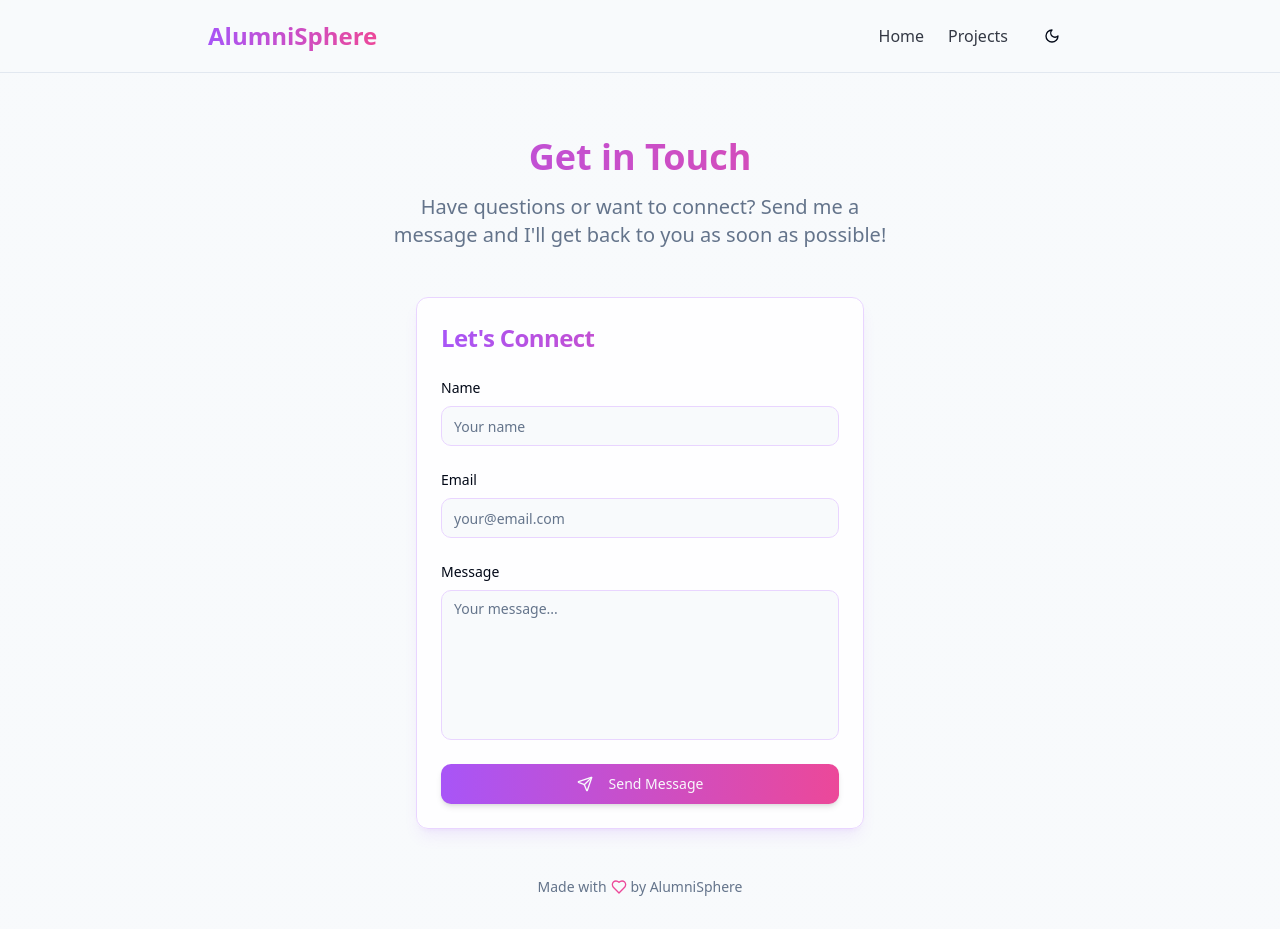
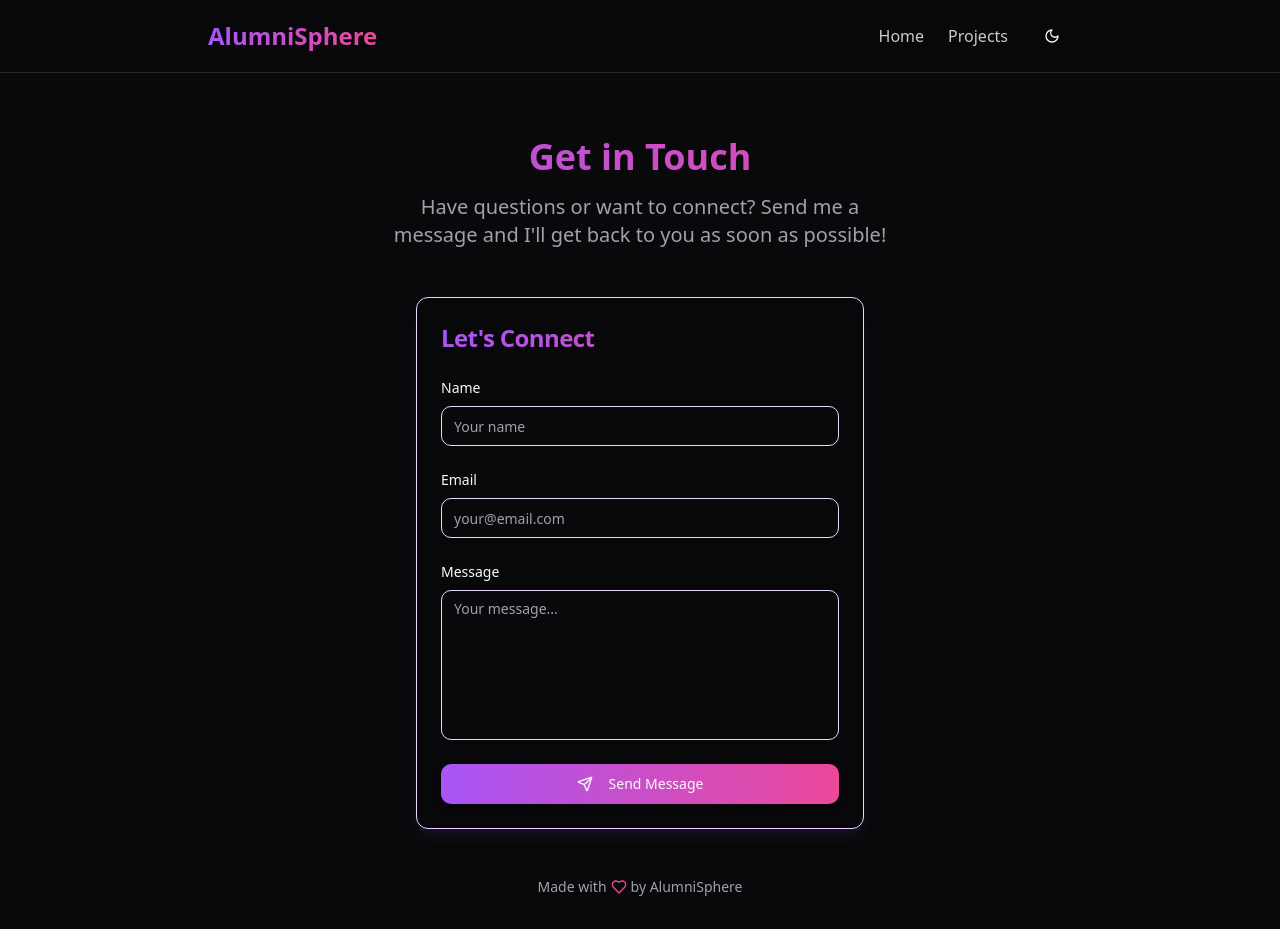
Before and after one commit to alumnisphere2025/alumnisphere-87, a React (Vite) app: page /contact in a window 1280 px wide. Built offline with nearby package versions, Linux system fonts and the light colour scheme.

Commit message:
feat: Implement dark neon theme
This commit introduces a dark neon color theme to enhance the website's visual appeal.

```diff
--- a/src/index.css
+++ b/src/index.css
@@ -4,65 +4,65 @@
 
 @layer base {
   :root {
-    --background: 210 40% 98%;
-    --foreground: 222.2 84% 4.9%;
+    --background: 240 10% 3.9%;
+    --foreground: 0 0% 98%;
 
-    --card: 0 0% 100%;
-    --card-foreground: 222.2 84% 4.9%;
+    --card: 240 10% 3.9%;
+    --card-foreground: 0 0% 98%;
 
-    --popover: 0 0% 100%;
-    --popover-foreground: 222.2 84% 4.9%;
+    --popover: 240 10% 3.9%;
+    --popover-foreground: 0 0% 98%;
 
-    --primary: 221.2 83.2% 53.3%;
+    --primary: 263.4 70% 50.4%;
     --primary-foreground: 210 40% 98%;
 
-    --secondary: 210 40% 96.1%;
-    --secondary-foreground: 222.2 47.4% 11.2%;
+    --secondary: 240 3.7% 15.9%;
+    --secondary-foreground: 0 0% 98%;
 
-    --muted: 210 40% 96.1%;
-    --muted-foreground: 215.4 16.3% 46.9%;
+    --muted: 240 3.7% 15.9%;
+    --muted-foreground: 240 5% 64.9%;
 
-    --accent: 210 40% 96.1%;
-    --accent-foreground: 222.2 47.4% 11.2%;
+    --accent: 240 3.7% 15.9%;
+    --accent-foreground: 0 0% 98%;
 
-    --destructive: 0 84.2% 60.2%;
-    --destructive-foreground: 210 40% 98%;
+    --destructive: 0 62.8% 30.6%;
+    --destructive-foreground: 0 0% 98%;
 
-    --border: 214.3 31.8% 91.4%;
-    --input: 214.3 31.8% 91.4%;
-    --ring: 221.2 83.2% 53.3%;
+    --border: 240 3.7% 15.9%;
+    --input: 240 3.7% 15.9%;
+    --ring: 240 4.9% 83.9%;
 
     --radius: 0.75rem;
   }
 
   .dark {
-    --background: 222.2 84% 4.9%;
-    --foreground: 210 40% 98%;
+    --background: 240 10% 3.9%;
+    --foreground: 0 0% 98%;
 
-    --card: 222.2 84% 4.9%;
-    --card-foreground: 210 40% 98%;
+    --card: 240 10% 3.9%;
+    --card-foreground: 0 0% 98%;
 
-    --popover: 222.2 84% 4.9%;
-    --popover-foreground: 210 40% 98%;
+    --popover: 240 10% 3.9%;
+    --popover-foreground: 0 0% 98%;
 
-    --primary: 213 90% 50%;
-    --primary-foreground: 222.2 47.4% 11.2%;
+    --primary: 263.4 70% 50.4%;
+    --primary-foreground: 210 40% 98%;
 
-    --secondary: 217.2 32.6% 17.5%;
-    --secondary-foreground: 210 40% 98%;
+    --secondary: 240 3.7% 15.9%;
+    --secondary-foreground: 0 0% 98%;
 
-    --muted: 217.2 32.6% 17.5%;
-    --muted-foreground: 215 20.2% 65.1%;
+    --muted: 240 3.7% 15.9%;
+    --muted-foreground: 240 5% 64.9%;
 
-    --accent: 217.2 32.6% 17.5%;
-    --accent-foreground: 210 40% 98%;
+    --accent: 240 3.7% 15.9%;
+    --accent-foreground: 0 0% 98%;
 
     --destructive: 0 62.8% 30.6%;
-    --destructive-foreground: 210 40% 98%;
+    --destructive-foreground: 0 0% 98%;
 
-    --border: 217.2 32.6% 17.5%;
-    --input: 217.2 32.6% 17.5%;
-    --ring: 212.7 26.8% 83.9%;
+    --border: 240 3.7% 15.9%;
+    --input: 240 3.7% 15.9%;
+    --ring: 240 4.9% 83.9%;
   }
 }
 
@@ -73,18 +73,6 @@
   body {
     @apply bg-background text-foreground;
   }
-}
-
-.glass-card {
-  @apply bg-white/90 dark:bg-slate-900/80 backdrop-blur-md border border-white/30 dark:border-slate-700/30 shadow-xl hover:shadow-2xl transition-all duration-300;
-}
-
-.premium-gradient {
-  @apply bg-gradient-to-r from-blue-600 to-blue-400 dark:from-blue-700 dark:to-blue-500;
-}
-
-.text-gradient {
-  @apply bg-gradient-to-r from-blue-600 to-blue-400 dark:from-blue-700 dark:to-blue-500 bg-clip-text text-transparent;
 }
 
 @keyframes float {
@@ -123,14 +111,26 @@
 .stagger-animation > *:nth-child(4) { animation-delay: 0.4s; }
 .stagger-animation > *:nth-child(5) { animation-delay: 0.5s; }
 
+.glass-card {
+  @apply bg-black/40 dark:bg-slate-900/40 backdrop-blur-md border border-violet-500/20 shadow-[0_8px_32px_rgba(148,0,255,0.1)] hover:shadow-[0_8px_32px_rgba(148,0,255,0.2)] transition-all duration-300;
+}
+
+.premium-gradient {
+  @apply bg-gradient-to-r from-violet-600 to-violet-400 dark:from-violet-700 dark:to-violet-500;
+}
+
+.text-gradient {
+  @apply bg-gradient-to-r from-violet-400 via-fuchsia-400 to-violet-400 dark:from-violet-500 dark:via-fuchsia-500 dark:to-violet-500 bg-clip-text text-transparent;
+}
+
 .light-card {
-  @apply bg-gradient-to-br from-white to-blue-50/50 shadow-lg hover:shadow-xl transition-all duration-300;
+  @apply bg-gradient-to-br from-violet-900/10 to-violet-800/5 shadow-lg hover:shadow-xl transition-all duration-300 border border-violet-500/10;
 }
 
 .light-hover {
-  @apply hover:bg-blue-50/50 transition-colors duration-200;
+  @apply hover:bg-violet-900/10 transition-colors duration-200;
 }
 
 .light-border {
-  @apply border border-blue-100/50;
+  @apply border border-violet-400/20;
 }
--- a/src/pages/Index.tsx
+++ b/src/pages/Index.tsx
@@ -8,8 +8,8 @@ const Index = () => {
 
   return (
     <div className="min-h-screen flex flex-col bg-background">
-      {/* Navbar with glass effect */}
-      <header className="sticky top-0 z-50 backdrop-blur-md bg-background/80 border-b border-border/50">
+      {/* Navbar with neon glass effect */}
+      <header className="sticky top-0 z-50 backdrop-blur-md bg-black/40 border-b border-violet-500/20">
         <div className="container mx-auto px-4 py-4 flex justify-between items-center">
           <div className="flex items-center">
             <h1 className="text-2xl font-bold text-gradient">
@@ -36,7 +36,7 @@ const Index = () => {
         </div>
       </header>
 
-      {/* Hero Section with animation */}
+      {/* Hero Section with enhanced neon animations */}
       <section className="container mx-auto px-4 py-16 md:py-24 flex flex-col md:flex-row items-center">
         <div className="md:w-1/2 mb-8 md:mb-0 animate-fade-slide-in">
           <h2 className="text-4xl md:text-5xl font-bold mb-6 leading-tight text-gradient">
@@ -48,7 +48,7 @@ const Index = () => {
           </p>
           <div className="flex flex-col sm:flex-row space-y-4 sm:space-y-0 sm:space-x-4">
             <Link to="/signup">
-              <Button size="lg" className="w-full sm:w-auto premium-gradient text-white hover:opacity-90">
+              <Button size="lg" className="w-full sm:w-auto premium-gradient text-white hover:opacity-90 shadow-[0_0_15px_rgba(148,0,255,0.3)]">
                 Join the Community
               </Button>
             </Link>
@@ -61,8 +61,8 @@ const Index = () => {
         </div>
         <div className="md:w-1/2 flex justify-center animate-float">
           <div className="relative w-full max-w-md">
-            <div className="absolute -top-4 -left-4 w-72 h-72 bg-blue-400/20 rounded-full filter blur-3xl opacity-70 z-0 animate-pulse"></div>
-            <div className="absolute -bottom-8 -right-8 w-72 h-72 bg-blue-300/20 rounded-full filter blur-3xl opacity-70 z-0 animate-pulse"></div>
+            <div className="absolute -top-4 -left-4 w-72 h-72 bg-violet-600/20 rounded-full filter blur-3xl opacity-70 z-0 animate-pulse"></div>
+            <div className="absolute -bottom-8 -right-8 w-72 h-72 bg-fuchsia-600/20 rounded-full filter blur-3xl opacity-70 z-0 animate-pulse"></div>
             <img
               src="https://images.unsplash.com/photo-1523580494863-6f3031224c94?ixlib=rb-1.2.1&auto=format&fit=crop&w=1350&q=80"
               alt="Alumni and students networking"
@@ -72,12 +72,11 @@ const Index = () => {
         </div>
       </section>
 
-      {/* Features Section with stagger animation */}
-      <section className="bg-blue-50/50 dark:bg-secondary/50 py-16">
+      {/* Features Section with neon cards */}
+      <section className="bg-black/20 dark:bg-secondary/20 py-16">
         <div className="container mx-auto px-4">
           <h2 className="text-3xl font-bold text-center mb-12 text-gradient">Platform Features</h2>
           <div className="grid grid-cols-1 md:grid-cols-2 lg:grid-cols-3 gap-8 stagger-animation">
-            {/* Feature cards with enhanced glass effect */}
             <div className="light-card rounded-lg p-6 hover:scale-105 transition-transform duration-300">
               <div className="h-12 w-12 bg-primary/10 rounded-lg flex items-center justify-center mb-4">
                 <svg xmlns="http://www.w3.org/2000/svg" className="h-6 w-6 text-primary" fill="none" viewBox="0 0 24 24" stroke="currentColor">
@@ -120,7 +119,7 @@ const Index = () => {
         </div>
       </section>
 
-      {/* Call to Action with enhanced glass effect */}
+      {/* Call to Action with enhanced neon glass effect */}
       <section className="container mx-auto px-4 py-16">
         <div className="glass-card rounded-xl p-8 md:p-12 text-center animate-fade-slide-in">
           <h2 className="text-3xl font-bold mb-4 text-gradient">Ready to Join AlumniSphere?</h2>
@@ -143,8 +142,8 @@ const Index = () => {
         </div>
       </section>
 
-      {/* Footer with enhanced styling */}
-      <footer className="mt-auto border-t bg-blue-50/30 dark:bg-secondary/30">
+      {/* Footer with neon border */}
+      <footer className="mt-auto border-t border-violet-500/20 bg-black/20 dark:bg-secondary/20">
         <div className="container mx-auto px-4 py-8">
           <div className="flex flex-col md:flex-row justify-between items-center">
             <div className="mb-4 md:mb-0">
```
